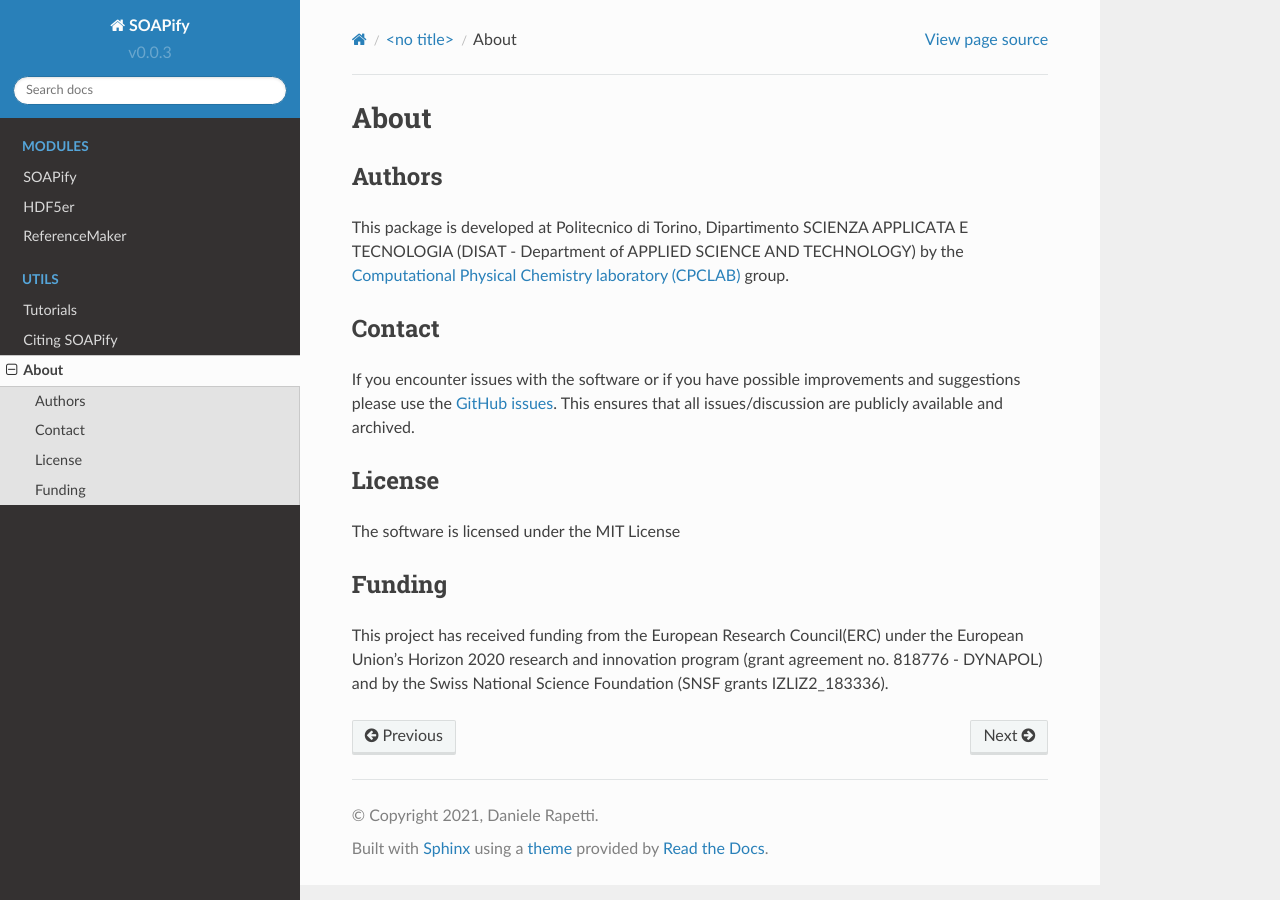
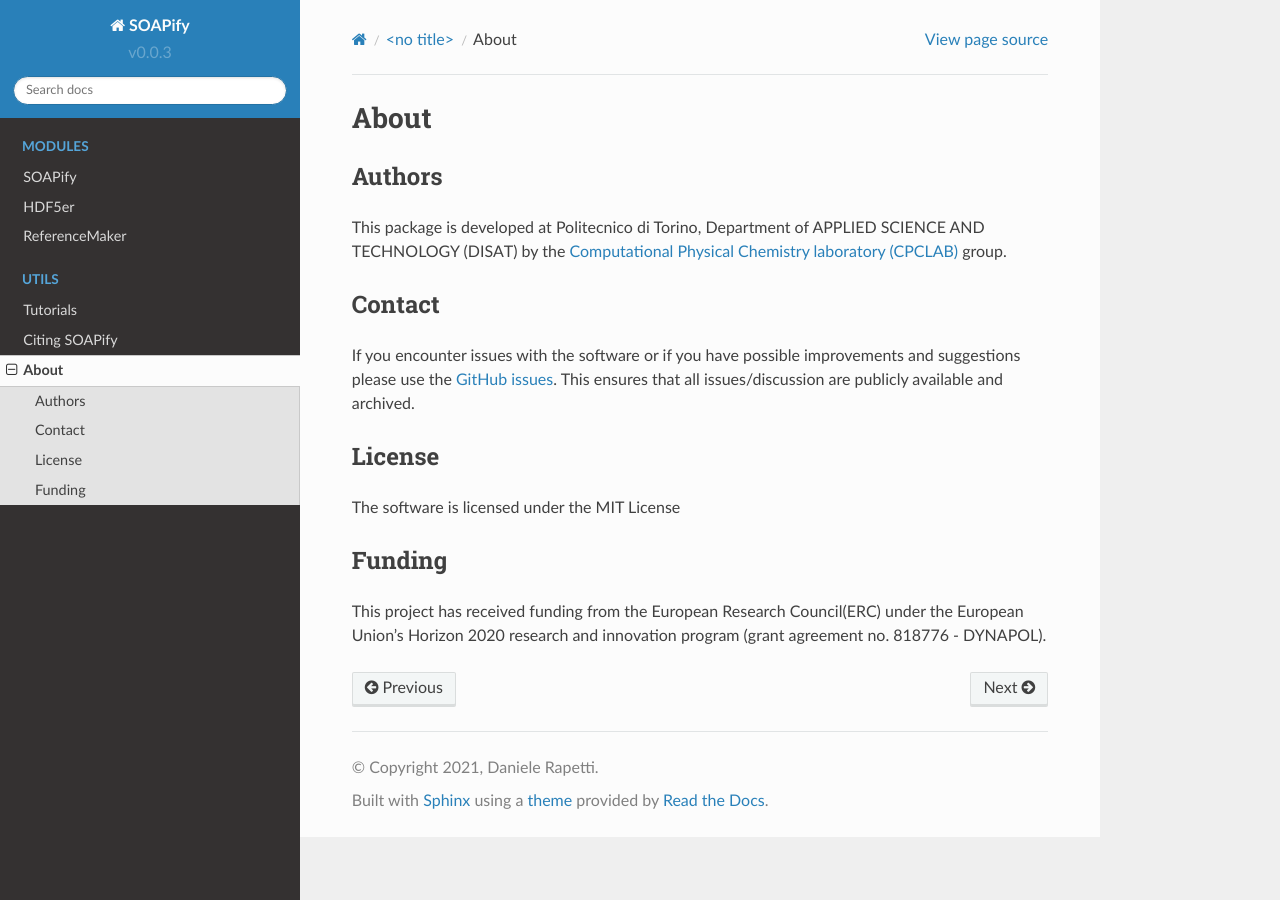
Before and after one commit to GMPavanLab/cpctools, a Sphinx documentation site: the page built from docs/source/About.rst, in a window 1280 px wide. Built offline with Sphinx 7.4.7 and the Read the Docs theme 2.0.0, drawn with Linux system fonts in a browser that asks for light colours.

Commit message:
Updated about

```diff
--- a/docs/source/About.rst
+++ b/docs/source/About.rst
@@ -3,8 +3,7 @@
 
 Authors
 -------
-This package is developed at Politecnico di Torino, Dipartimento SCIENZA
-APPLICATA E TECNOLOGIA (DISAT - Department of APPLIED SCIENCE AND TECHNOLOGY)
+This package is developed at Politecnico di Torino, Department of APPLIED SCIENCE AND TECHNOLOGY (DISAT)
 by the `Computational Physical Chemistry laboratory (CPCLAB) <https://www.gmpavanlab.com/>`_ group.
 
 Contact
@@ -23,5 +22,4 @@
 -------
 This project has received funding from the European Research Council(ERC) under
 the European Union’s Horizon 2020 research and innovation program
-(grant agreement no. 818776 - DYNAPOL) and by the Swiss National Science Foundation
-(SNSF grants IZLIZ2\_183336).
+(grant agreement no. 818776 - DYNAPOL).
```
